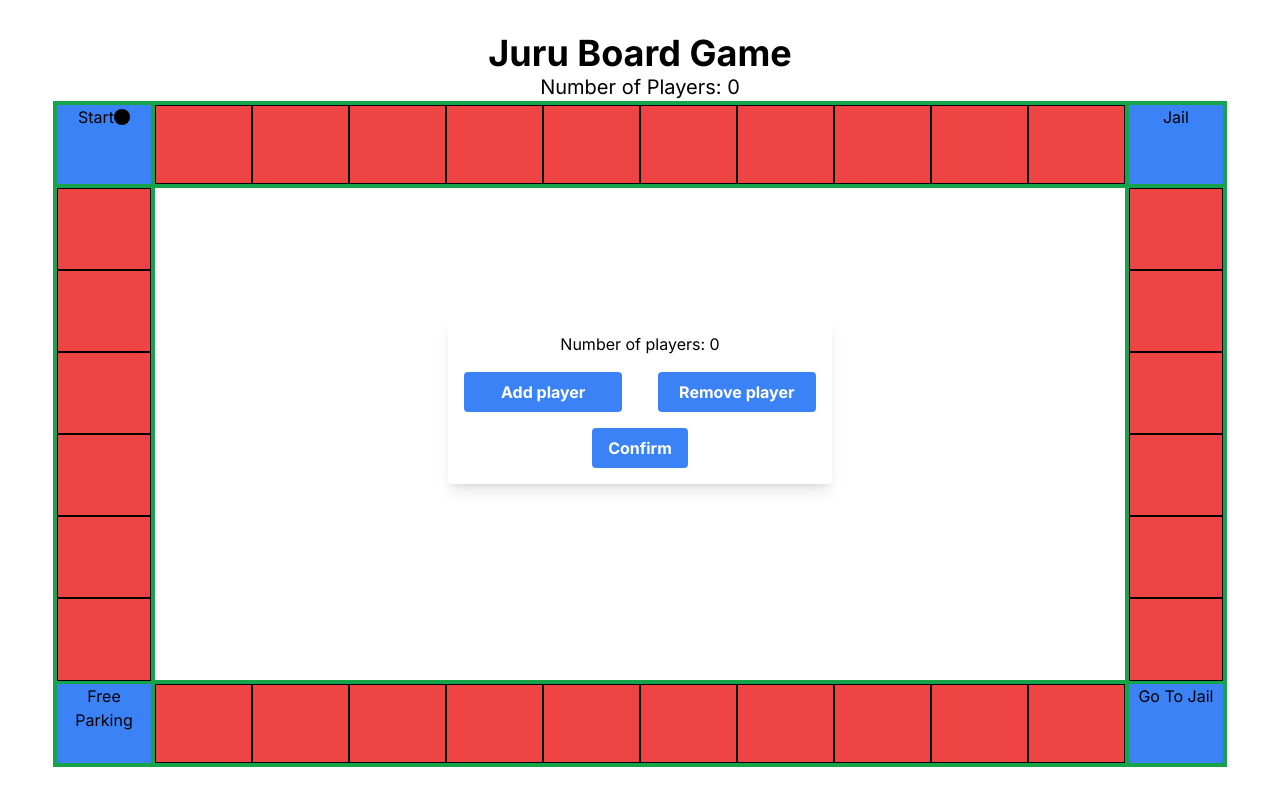
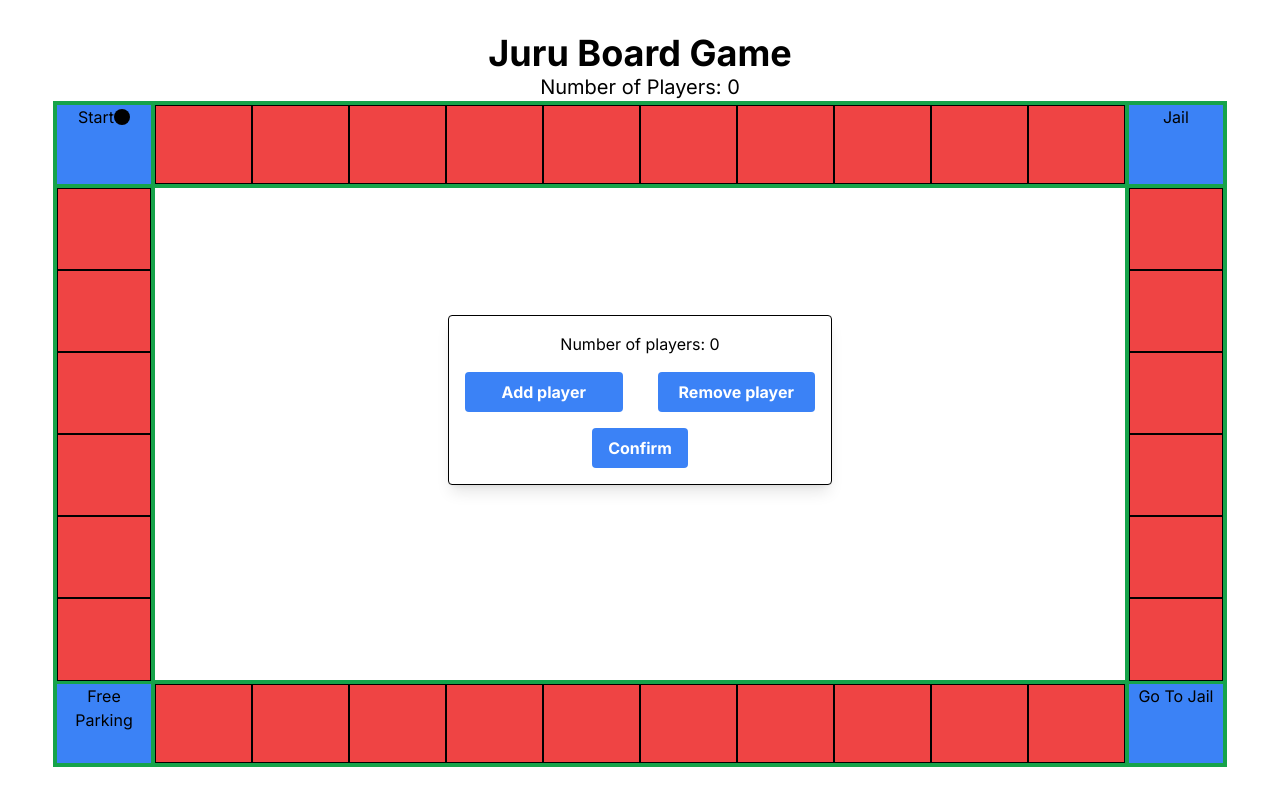
Before and after one commit to aptheparker/juru, a Next.js app: page /board-page in a window 1280 px wide. Built offline with nearby package versions, Linux system fonts and the light colour scheme.

Commit message:
feat: player card border added

```diff
--- a/components/card/player-card.tsx
+++ b/components/card/player-card.tsx
@@ -7,7 +7,7 @@ export default function PlayerCard(prop: {
   confirmNumOfPlayers: () => void;
 }) {
   return (
-    <div className="fixed top-1/2 left-1/2 transform -translate-x-1/2 -translate-y-1/2 bg-white p-4 rounded shadow-lg space-y-4 w-96">
+    <div className="fixed top-1/2 left-1/2 transform -translate-x-1/2 -translate-y-1/2 bg-white p-4 rounded shadow-lg space-y-4 w-96 border border-black">
       <h1>Number of players: {prop.numOfPlayers}</h1>
       <div className="flex justify-between">
         <Button onClick={prop.addNumOfPlayers} width="45%" height="40px">
```
